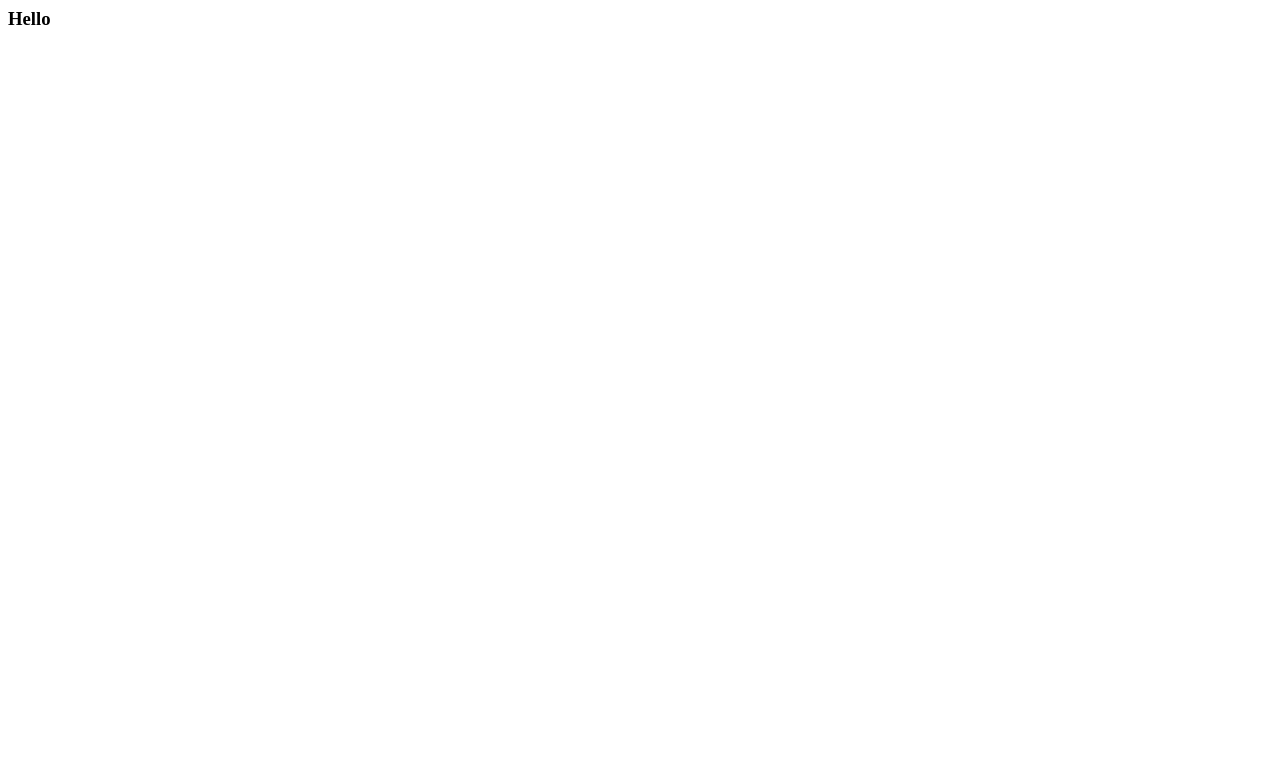
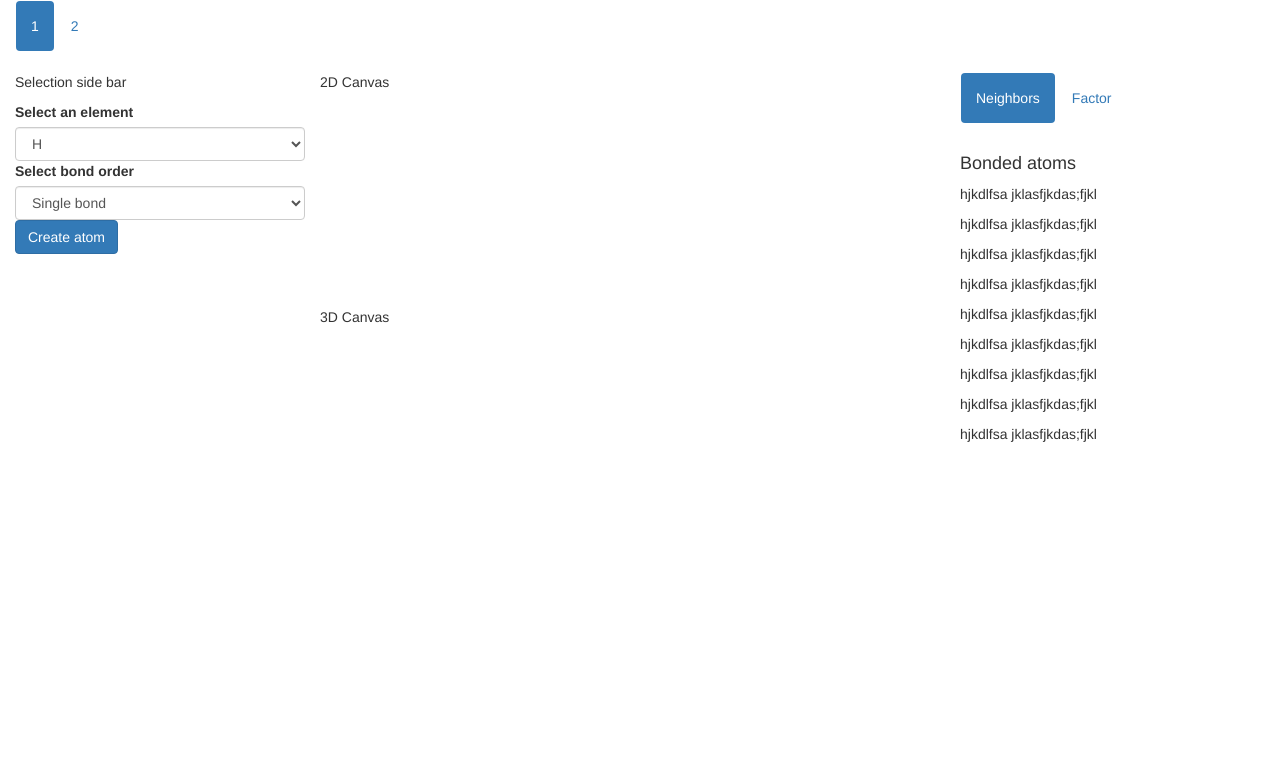
Before and after one commit to jenny233/website_test, a plain HTML site: page index.html in a window 1280 px wide. Drawn offline with nearby package versions, Linux system fonts and the light colour scheme.

Commit message:
Update index.html to molecule.php

```diff
--- a/index.html
+++ b/index.html
@@ -1,4 +1,158 @@
-<head></head>
-<body>
-    <h3>Hello</h3>
-</body>
+<!DOCTYPE html>
+<html>
+	<head>
+		<title>Molecule Builder</title>
+
+		<!-- Bootstrap CSS -->
+		<link rel="stylesheet" href="https://maxcdn.bootstrapcdn.com/bootstrap/3.3.7/css/bootstrap.min.css">
+
+		<!-- jQuery library -->
+		<script src="https://ajax.googleapis.com/ajax/libs/jquery/3.2.1/jquery.min.js"></script>
+
+		<!-- JavaScript Library -->
+		<script src="https://maxcdn.bootstrapcdn.com/bootstrap/3.3.7/js/bootstrap.min.js"></script>
+
+		<!-- Viewport setting -->
+		<meta name="viewport" content="width=device-width, initial-scale=1">
+
+		<!-- Fabric JS -->
+		<script src="fabric.min.js"></script>
+
+		<!-- My JS and CSS files -->
+		<script src="molecule_script.js"></script>
+		<link rel="stylesheet" type="text/css" href="styles.css"/>
+
+	</head>
+
+	<body>
+		<div class="container-fluid">
+			<nav class="navbar">
+				<ul class="nav navbar-nav nav-pills" role="tablist">
+					<li class="active"><a href="#">1</a></li>
+					<li><a href="#">2</a></li>
+				</ul>
+			</nav>
+		</div>
+
+		<div class="container-fluid">
+			<div class="row">
+
+				<!-- Here goes the selection side bar -->
+				<div class="col-sm-3 sidebar">
+					<p>Selection side bar</p>
+
+					<label for="elementSelect">Select an element</label>
+					<select class="form-control" id="elementSelect">
+						<option value="H">H</option>
+						<option value="C">C</option>
+						<option value="O">O</option>
+						<option value="S">S</option>
+					</select>
+
+					<label for="bond-select">Select bond order</label>
+					<select class="form-control" id="bondSelect">
+						<option selected value=1>Single bond</option>
+						<option value=2>Double bond</option>
+						<option value=3>Triple bond</option>
+						<option value=-1>Other</option>
+					</select>
+					<input type="text" class="form-control hidden" id="boInput"
+					placeholder="Enter bond order...">
+
+					<button id="atombtn" class="btn btn-primary">Create atom</button>
+				</div>
+
+
+				<!-- Here goes the canvases -->
+				<div class="col-sm-6 midbar">
+
+					<!-- 2D canvas -->
+					<div class="row">
+						<p>2D Canvas</p>
+						<canvas id="canvas" width="100%" height="200"></canvas>
+						<script>
+							var fabric_canvas = new fabric.Canvas('canvas');
+						</script>
+					</div>
+
+					<!-- 3D Model -->
+					<div class="row">
+						<p>3D Canvas</p>
+					</div>
+				</div>
+
+
+				<!-- Here goes the properties side bar -->
+				<div class="col-sm-3 sidebar propSidebar">
+					<div class="row">
+						<nav class="navbar" id="propNav">
+							<ul class="nav navbar-nav nav-pills" role="tablist">
+							    <li class="active"><a href="#section1">Neighbors</a></li>
+								<li><a href="#section2">Factor</a></li>
+							</ul>
+						</nav>
+					</div>
+					<div class="row" id="prop" style="height:300px; overflow-y:scroll;"
+					     data-spy="scroll" data-target="#propNav">
+						<section id="section1">
+							<h4>Bonded atoms</h4>
+							<p>hjkdlfsa jklasfjkdas;fjkl</p>
+							<p>hjkdlfsa jklasfjkdas;fjkl</p>
+							<p>hjkdlfsa jklasfjkdas;fjkl</p>
+							<p>hjkdlfsa jklasfjkdas;fjkl</p>
+							<p>hjkdlfsa jklasfjkdas;fjkl</p>
+							<p>hjkdlfsa jklasfjkdas;fjkl</p>
+							<p>hjkdlfsa jklasfjkdas;fjkl</p>
+							<p>hjkdlfsa jklasfjkdas;fjkl</p>
+							<p>hjkdlfsa jklasfjkdas;fjkl</p>
+							<p>hjkdlfsa jklasfjkdas;fjkl</p>
+							<p>hjkdlfsa jklasfjkdas;fjkl</p>
+							<p>hjkdlfsa jklasfjkdas;fjkl</p>
+							<p>hjkdlfsa jklasfjkdas;fjkl</p>
+							<p>hjkdlfsa jklasfjkdas;fjkl</p>
+							<p>hjkdlfsa jklasfjkdas;fjkl</p>
+							<p>hjkdlfsa jklasfjkdas;fjkl</p>
+							<p>hjkdlfsa jklasfjkdas;fjkl</p>
+							<p>hjkdlfsa jklasfjkdas;fjkl</p>
+							<p>hjkdlfsa jklasfjkdas;fjkl</p>
+							<p>hjkdlfsa jklasfjkdas;fjkl</p>
+							<p>hjkdlfsa jklasfjkdas;fjkl</p>
+							<p>hjkdlfsa jklasfjkdas;fjkl</p>
+							<p>hjkdlfsa jklasfjkdas;fjkl</p>
+						</section>
+						<section id="section2">
+							<h4>Isotopic factor</h4>
+							<p>hjkdlfsa jklasfjkdas;fjkl</p>
+							<p>hjkdlfsa jklasfjkdas;fjkl</p>
+							<p>hjkdlfsa jklasfjkdas;fjkl</p>
+							<p>hjkdlfsa jklasfjkdas;fjkl</p>
+							<p>hjkdlfsa jklasfjkdas;fjkl</p>
+							<p>hjkdlfsa jklasfjkdas;fjkl</p>
+							<p>hjkdlfsa jklasfjkdas;fjkl</p>
+							<p>hjkdlfsa jklasfjkdas;fjkl</p>
+							<p>hjkdlfsa jklasfjkdas;fjkl</p>
+							<p>hjkdlfsa jklasfjkdas;fjkl</p>
+							<p>hjkdlfsa jklasfjkdas;fjkl</p>
+							<p>hjkdlfsa jklasfjkdas;fjkl</p>
+							<p>hjkdlfsa jklasfjkdas;fjkl</p>
+							<p>hjkdlfsa jklasfjkdas;fjkl</p>
+							<p>hjkdlfsa jklasfjkdas;fjkl</p>
+							<p>hjkdlfsa jklasfjkdas;fjkl</p>
+							<p>hjkdlfsa jklasfjkdas;fjkl</p>
+							<p>hjkdlfsa jklasfjkdas;fjkl</p>
+							<p>hjkdlfsa jklasfjkdas;fjkl</p>
+							<p>hjkdlfsa jklasfjkdas;fjkl</p>
+							<p>hjkdlfsa jklasfjkdas;fjkl</p>
+							<p>hjkdlfsa jklasfjkdas;fjkl</p>
+							<p>hjkdlfsa jklasfjkdas;fjkl</p>
+							<p>hjkdlfsa jklasfjkdas;fjkl</p>
+						</section>
+					</div>
+
+				</div>
+
+			</div>
+		</div>
+
+	</body>
+</html>
```
